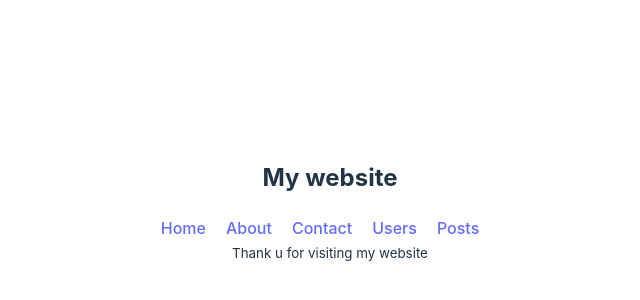
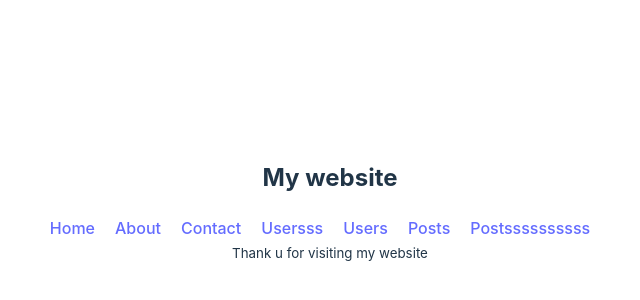
Before and after one commit to SohelShahid117/ph-9-M-8-module-45-React-Router-Concept, a React (Vite) app: page / in a window 1280 px wide. Shown: the part 198-498 px from the top of the page, without its empty margins (310-950 px from the left). Built offline with nearby package versions, Linux system fonts and the light colour scheme.

Commit message:
complete lec 45-8 Active Route, Loading Spinner, UseLocation, UseNavigation

```diff
--- a/src/Components/Header/Header.css
+++ b/src/Components/Header/Header.css
@@ -1,3 +1,8 @@
 nav a{
     margin-right: 20px;
 }
+nav a.active{
+    text-decoration: underline;
+    color: orange;
+    background-color: aquamarine;
+}
--- a/src/Components/Header/Header.jsx
+++ b/src/Components/Header/Header.jsx
@@ -1,4 +1,4 @@
-import { Link } from 'react-router-dom';
+import { Link, NavLink } from 'react-router-dom';
 import './Header.css'
 
 const Header = () => {
@@ -9,8 +9,10 @@ const Header = () => {
                <Link to="/">Home</Link>
                <Link to="/about">About</Link>
                <Link to="/contact">Contact</Link>
+               <NavLink to="/users">Usersss</NavLink>
                <Link to="/users">Users</Link>
                <Link to="/posts">Posts</Link>
+               <NavLink to="/posts">Postssssssssss</NavLink>
 
                 {/* <a href="/">Home</a>
                 <a href="/about">About</a>
--- a/src/Components/Home/Home.jsx
+++ b/src/Components/Home/Home.jsx
@@ -1,15 +1,22 @@
 import React from 'react'
 import PropTypes from 'prop-types'
-import { Outlet } from 'react-router-dom'
+import { Outlet, useNavigation } from 'react-router-dom'
 import Header from './../Header/Header';
 import Footer from './../Footer/Footer';
 
 const Home = props => {
+  const navigation = useNavigation();
   return (
     <div>
         <Header></Header>
+        {
+          navigation.state === 'loading' ?
+          <p>loading...</p>:
+          <Outlet></Outlet>
+
+        }
         {/* <h2>this is home components</h2> */}
-        <Outlet></Outlet>
+        {/* <Outlet></Outlet> */}
         <Footer></Footer>
 
     </div>
--- a/src/main.jsx
+++ b/src/main.jsx
@@ -17,6 +17,8 @@ import UserDetails from './Components/UserDetail/UserDetails.jsx'
 //45-5 Dynamic Route With Params And Load Single User Data
 //45-6 (Recap) Dynamic Route, Params And Load Dynamic Data
 //45-7 Navigate On Click, UseNavigate, Not Found And UseParams
+//45-8 Active Route, Loading Spinner, UseLocation, UseNavigation
+
 
 
 import {
```
